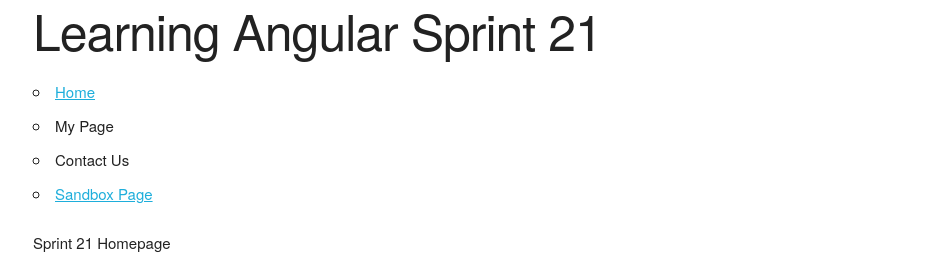
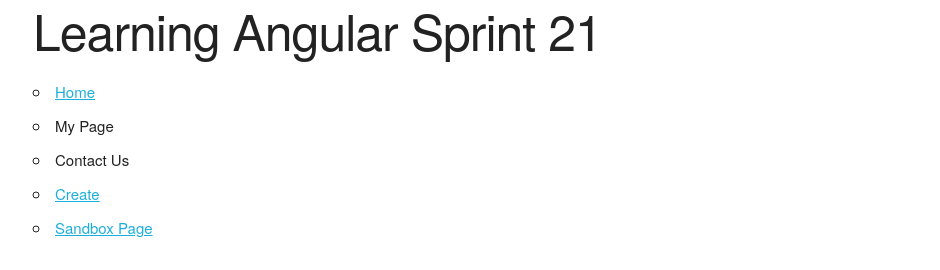
Before and after one commit to javierlona/learning_angular_sprint21, an Angular app: page /home in a window 1280 px wide. Shown: the top 270 px of the page, without its empty margins (127-1067 px from the left). Built offline with nearby package versions, Linux system fonts and the light colour scheme; no server answers.

Commit message:
Add the create-page link to navbar

```diff
--- a/src/app/components/shared/navbar/navbar.component.html
+++ b/src/app/components/shared/navbar/navbar.component.html
@@ -2,5 +2,6 @@
   <li><a routerLink="/home">Home</a></li>
   <li>My Page</li>
   <li>Contact Us</li>
+  <li><a routerLink="/create-page">Create</a></li>
   <li><a routerLink="/sandbox-page">Sandbox Page</a></li>
 </ul>
```
